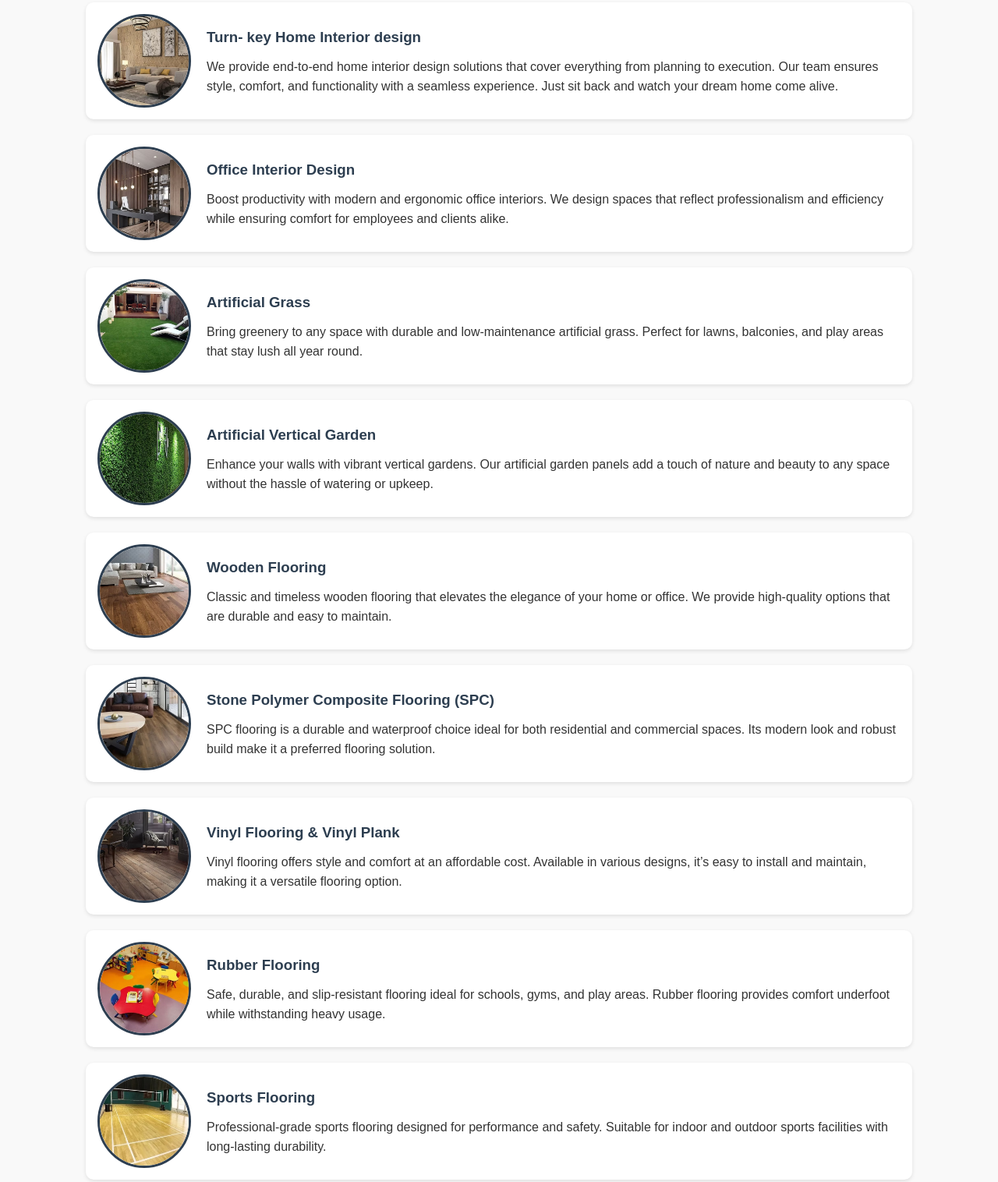
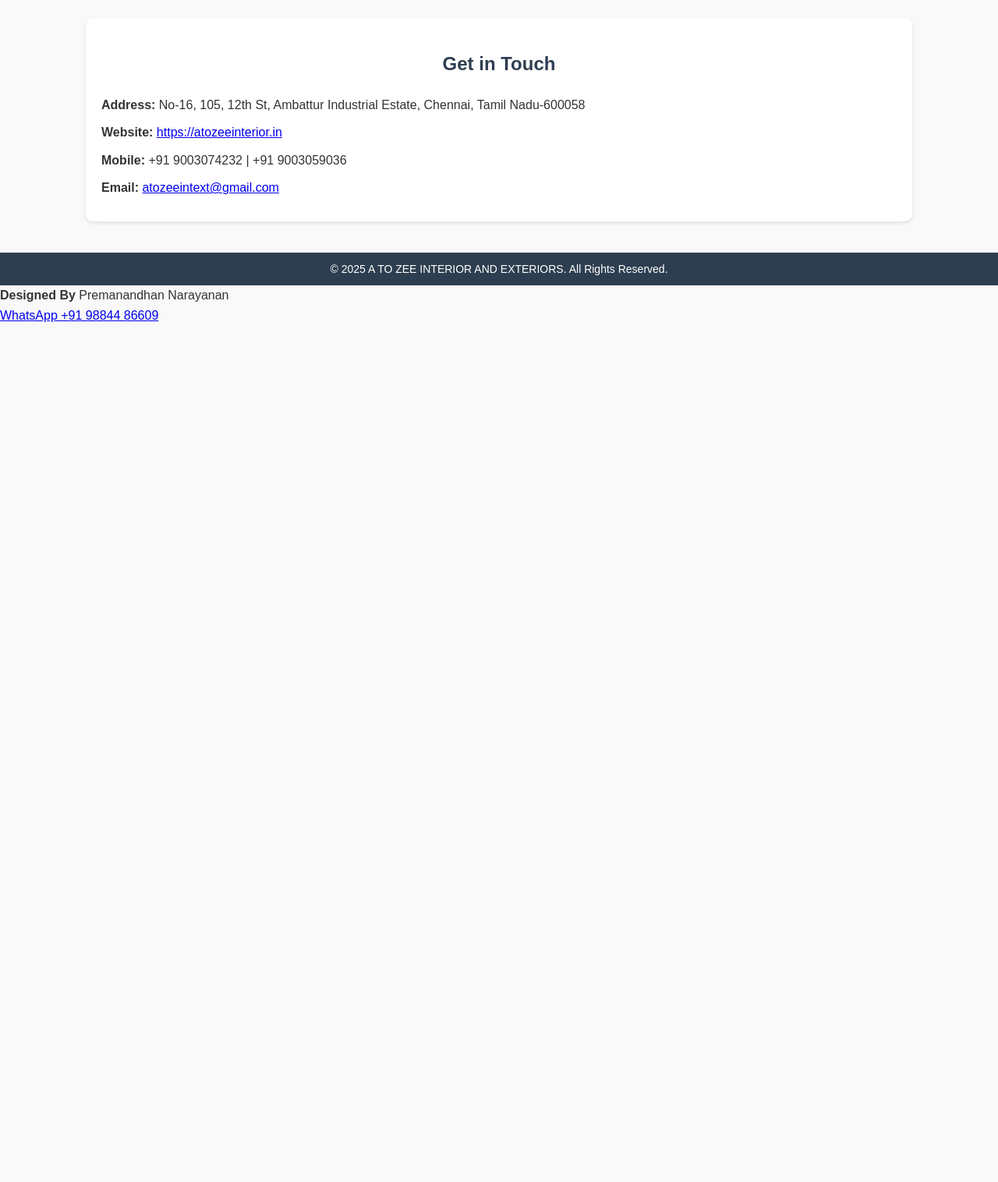
Before and after one commit to rajiprem72/atozee-interiors-exteriors, a plain HTML site: page index.html in a window 1280 px wide. Shown: the part 222-1738 px from the top of the page at 78% size. After the commit the page ends 800 px from the top, so only its background shows below. Drawn offline with Linux system fonts and the light colour scheme.

Commit message:
Update index.html

```diff
--- a/index.html
+++ b/index.html
@@ -15,117 +15,8 @@
   <main>
     <section id="services">
       <h2>Our Services</h2>
-      <div class="service">
-        <img src="Turn- key Home Interior design.avif" alt="Turn- key Home Interior design">
-        <div>
-          <h3>Turn- key Home Interior design</h3>
-          <p>We provide end-to-end home interior design solutions that cover everything from planning to execution. Our team ensures style, comfort, and functionality with a seamless experience. Just sit back and watch your dream home come alive.</p>
-        </div>
-      </div>
-
-      <div class="service">
-        <img src="Office interior design.avif" alt="Office interior design">
-        <div>
-          <h3>Office Interior Design</h3>
-          <p>Boost productivity with modern and ergonomic office interiors. We design spaces that reflect professionalism and efficiency while ensuring comfort for employees and clients alike.</p>
-        </div>
-      </div>
-
-      <div class="service">
-        <img src="Artificial grass.avif" alt="Artificial grass">
-        <div>
-          <h3>Artificial Grass</h3>
-          <p>Bring greenery to any space with durable and low-maintenance artificial grass. Perfect for lawns, balconies, and play areas that stay lush all year round.</p>
-        </div>
-      </div>
-
-      <div class="service">
-        <img src="Artificial Vertical Garden.avif" alt="Artificial Vertical Garden">
-        <div>
-          <h3>Artificial Vertical Garden</h3>
-          <p>Enhance your walls with vibrant vertical gardens. Our artificial garden panels add a touch of nature and beauty to any space without the hassle of watering or upkeep.</p>
-        </div>
-      </div>
-
-      <div class="service">
-        <img src="Wooden flooring.avif" alt="Wooden flooring">
-        <div>
-          <h3>Wooden Flooring</h3>
-          <p>Classic and timeless wooden flooring that elevates the elegance of your home or office. We provide high-quality options that are durable and easy to maintain.</p>
-        </div>
-      </div>
-
-      <div class="service">
-        <img src="Stone Polymer Composite Flooring (SPC).avif" alt="Stone Polymer Composite Flooring (SPC)">
-        <div>
-          <h3>Stone Polymer Composite Flooring (SPC)</h3>
-          <p>SPC flooring is a durable and waterproof choice ideal for both residential and commercial spaces. Its modern look and robust build make it a preferred flooring solution.</p>
-        </div>
-      </div>
-
-      <div class="service">
-        <img src="Vinyl plank.avif" alt="Vinyl flooring,Vinyl plank">
-        <div>
-          <h3>Vinyl Flooring & Vinyl Plank</h3>
-          <p>Vinyl flooring offers style and comfort at an affordable cost. Available in various designs, it’s easy to install and maintain, making it a versatile flooring option.</p>
-        </div>
-      </div>
-
-      <div class="service">
-        <img src="Rubber flooring.avif" alt="Rubber flooring">
-        <div>
-          <h3>Rubber Flooring</h3>
-          <p>Safe, durable, and slip-resistant flooring ideal for schools, gyms, and play areas. Rubber flooring provides comfort underfoot while withstanding heavy usage.</p>
-        </div>
-      </div>
-
-      <div class="service">
-        <img src="Sports flooring.avif" alt="Sports flooring">
-        <div>
-          <h3>Sports Flooring</h3>
-          <p>Professional-grade sports flooring designed for performance and safety. Suitable for indoor and outdoor sports facilities with long-lasting durability.</p>
-        </div>
-      </div>
-
-      <div class="service">
-        <img src="Gym rubber flooring.avif" alt="Gym rubber flooring">
-        <div>
-          <h3>Gym Rubber Flooring</h3>
-          <p>Shock-absorbent gym flooring that reduces impact and protects equipment. Perfect for fitness centers and workout spaces for a safe, professional finish.</p>
-        </div>
-      </div>
-
-      <div class="service">
-        <img src="Window blinds.avif" alt="Window blinds">
-        <div>
-          <h3>Window Blinds</h3>
-          <p>Stylish and functional window blinds that offer privacy, control light, and enhance décor. Choose from a wide range of colors and materials to suit your interiors.</p>
-        </div>
-      </div>
-
-      <div class="service">
-        <img src="Mosquito Net.avif" alt="Mosquito Net">
-        <div>
-          <h3>Mosquito Net</h3>
-          <p>Stay protected with high-quality mosquito nets for windows and doors. Designed for durability and easy maintenance while ensuring comfort and safety.</p>
-        </div>
-      </div>
-
-      <div class="service">
-        <img src="Renovation work.avif" alt="Renovation work">
-        <div>
-          <h3>Renovation Work</h3>
-          <p>Transform your old spaces into modern ones with our renovation services. From minor upgrades to complete makeovers, we bring a fresh new life to interiors.</p>
-        </div>
-      </div>
-
-      <div class="service">
-        <img src="False ceiling.avif" alt="False ceiling">
-        <div>
-          <h3>False Ceiling</h3>
-          <p>Enhance your interiors with creative false ceiling designs. We provide durable and elegant options that improve aesthetics while concealing electrical work.</p>
-        </div>
-      </div>
+      <!-- services blocks unchanged -->
+      <!-- ... your service items here ... -->
     </section>
 
     <section id="contact">
@@ -141,6 +32,13 @@
     <p>© 2025 A TO ZEE INTERIOR AND EXTERIORS. All Rights Reserved.</p>
   </footer>
 
+  <!-- Designed By Box -->
+  <div class="designed-by">
+    <strong>Designed By</strong>
+    Premanandhan Narayanan <br>
+    <a href="https://wa.me/919884486609" target="_blank">WhatsApp +91 98844 86609</a>
+  </div>
+
   <script src="script.js"></script>
 </body>
 </html>
```
